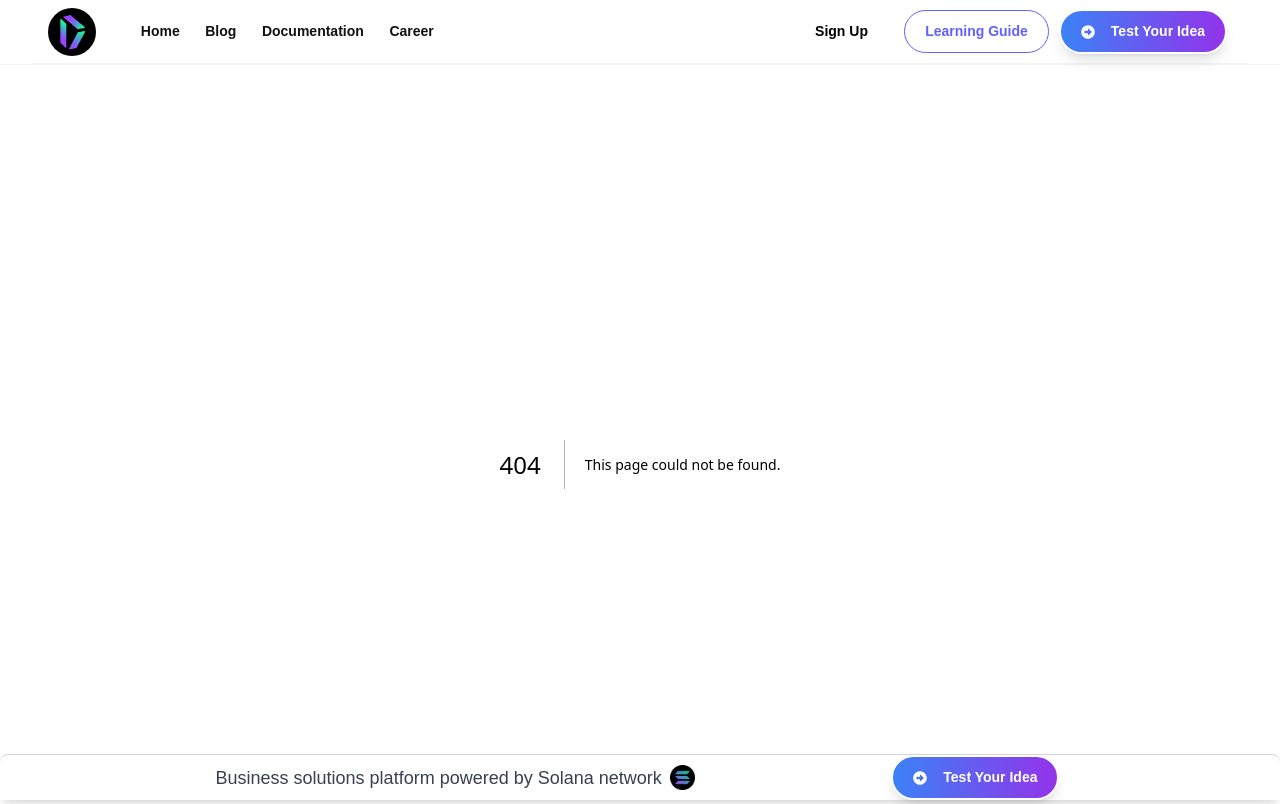
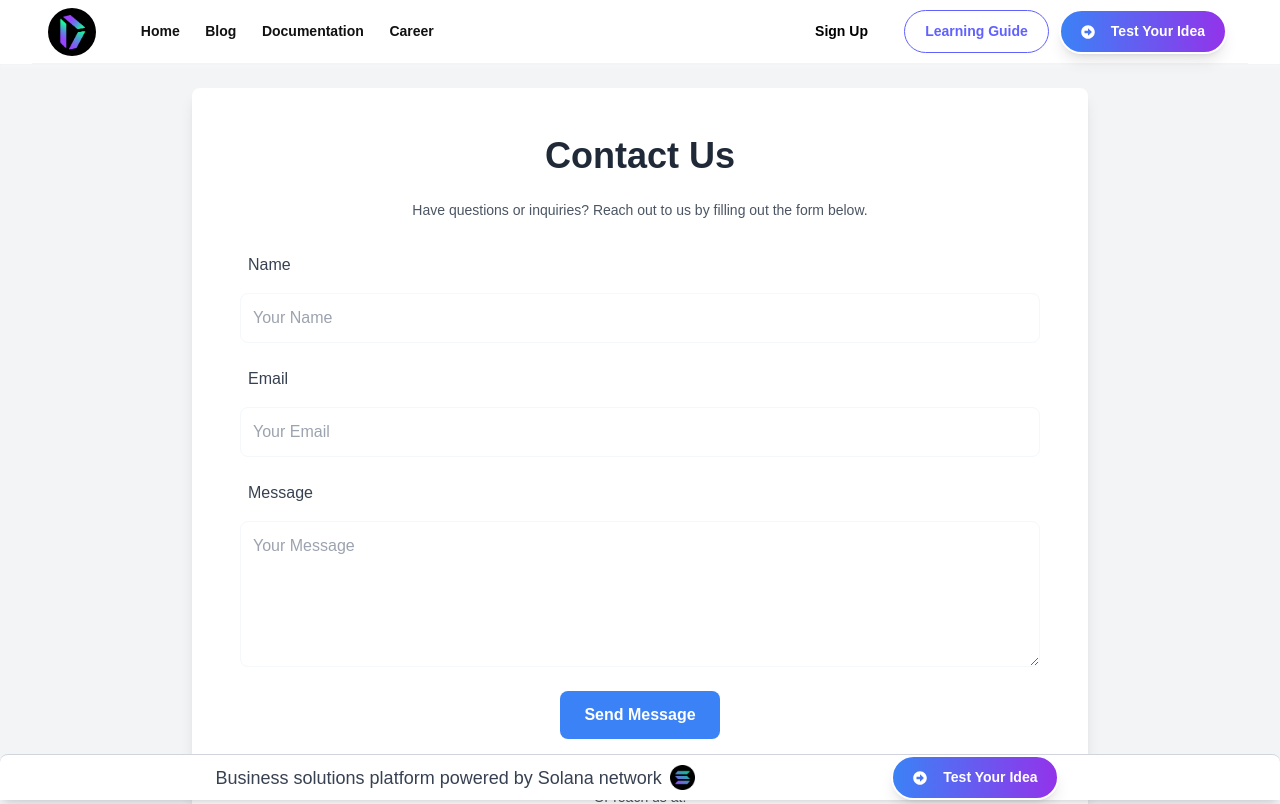
Before and after one commit to gagankishor/ideaxx, a Next.js app: page /contact in a window 1280 px wide. Before the commit this address had no page. Shown: the top 804 px of the page. Built offline with nearby package versions, Linux system fonts and the light colour scheme.

Commit message:
new changes

```diff
--- /dev/null
+++ b/src/app/contact/page.js
@@ -0,0 +1,89 @@
+export default function Contact() {
+    return (
+      <>
+
+        <div className="bg-gray-100 min-h-screen flex items-center justify-center p-6">
+          <div className="max-w-4xl w-full bg-white rounded-lg shadow-lg p-8 md:p-12">
+            <h1 className="text-3xl md:text-4xl font-bold text-center text-gray-800 mb-6">
+              Contact Us
+            </h1>
+            <p className="text-gray-600 text-center mb-8">
+              Have questions or inquiries? Reach out to us by filling out the form
+              below.
+            </p>
+            <form className="space-y-6">
+              {/* Name Input */}
+              <div>
+                <label
+                  htmlFor="name"
+                  className="block text-gray-700 font-medium mb-2"
+                >
+                  Name
+                </label>
+                <input
+                  type="text"
+                  id="name"
+                  placeholder="Your Name"
+                  className="w-full p-3 border rounded-lg focus:outline-none focus:ring-2 focus:ring-blue-500"
+                  required
+                />
+              </div>
+
+              {/* Email Input */}
+              <div>
+                <label
+                  htmlFor="email"
+                  className="block text-gray-700 font-medium mb-2"
+                >
+                  Email
+                </label>
+                <input
+                  type="email"
+                  id="email"
+                  placeholder="Your Email"
+                  className="w-full p-3 border rounded-lg focus:outline-none focus:ring-2 focus:ring-blue-500"
+                  required
+                />
+              </div>
+
+              {/* Message Input */}
+              <div>
+                <label
+                  htmlFor="message"
+                  className="block text-gray-700 font-medium mb-2"
+                >
+                  Message
+                </label>
+                <textarea
+                  id="message"
+                  rows="5"
+                  placeholder="Your Message"
+                  className="w-full p-3 border rounded-lg focus:outline-none focus:ring-2 focus:ring-blue-500"
+                  required
+                ></textarea>
+              </div>
+
+              {/* Submit Button */}
+              <div className="text-center">
+                <button
+                  type="submit"
+                  className="bg-blue-500 text-white font-semibold py-3 px-6 rounded-lg hover:bg-blue-600 transition duration-300"
+                >
+                  Send Message
+                </button>
+              </div>
+            </form>
+
+            {/* Contact Information */}
+            <div className="mt-12 text-center">
+              <p className="text-gray-600">Or reach us at:</p>
+              {/* <p className="text-gray-800 font-medium">Phone: +1 234 567 890</p> */}
+              <p className="text-gray-800 font-medium">
+                Email: info@idxsolana.io
+              </p>
+            </div>
+          </div>
+        </div>
+      </>
+    );
+  }
--- a/src/components/Footer.jsx
+++ b/src/components/Footer.jsx
@@ -286,7 +286,7 @@ export default function Footer() {
           </ul>
         </div>
       </div>
-      <div className="text-black text-7xl text-left px-5 md:px-20">
+      <div className="text-black text-7xl text-left max-w-7xl mx-auto px-4 sm:px-6 lg:px-8 ">
         Index
       </div>
       <div className="max-w-6xl mx-auto px-4 sm:px-6 lg:px-8 mt-8 border-t border-gray-200 pt-4 py-[20px] mb-7">
```
Also changed, not shown: public/TrustedBySection/up@300_rec.jpg, public/TrustedBySection/up@300_rec1.jpg (added).
